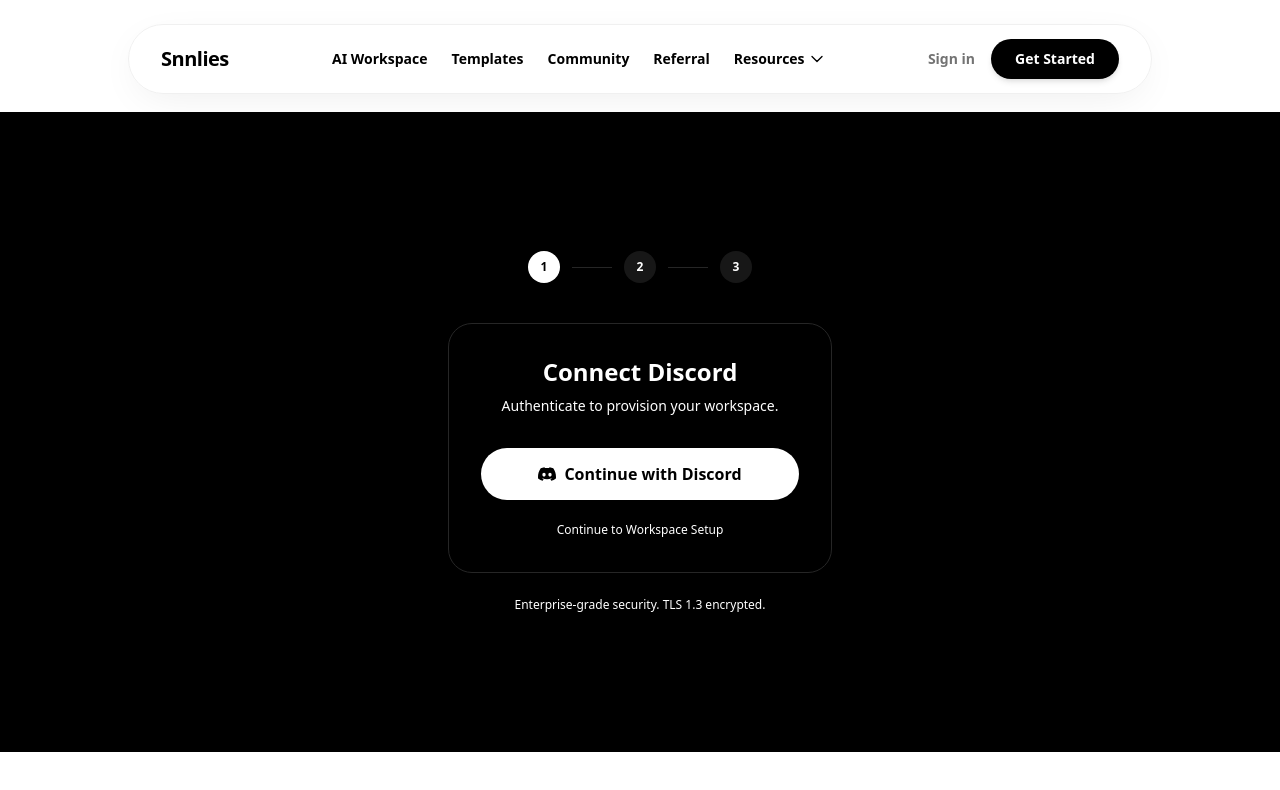
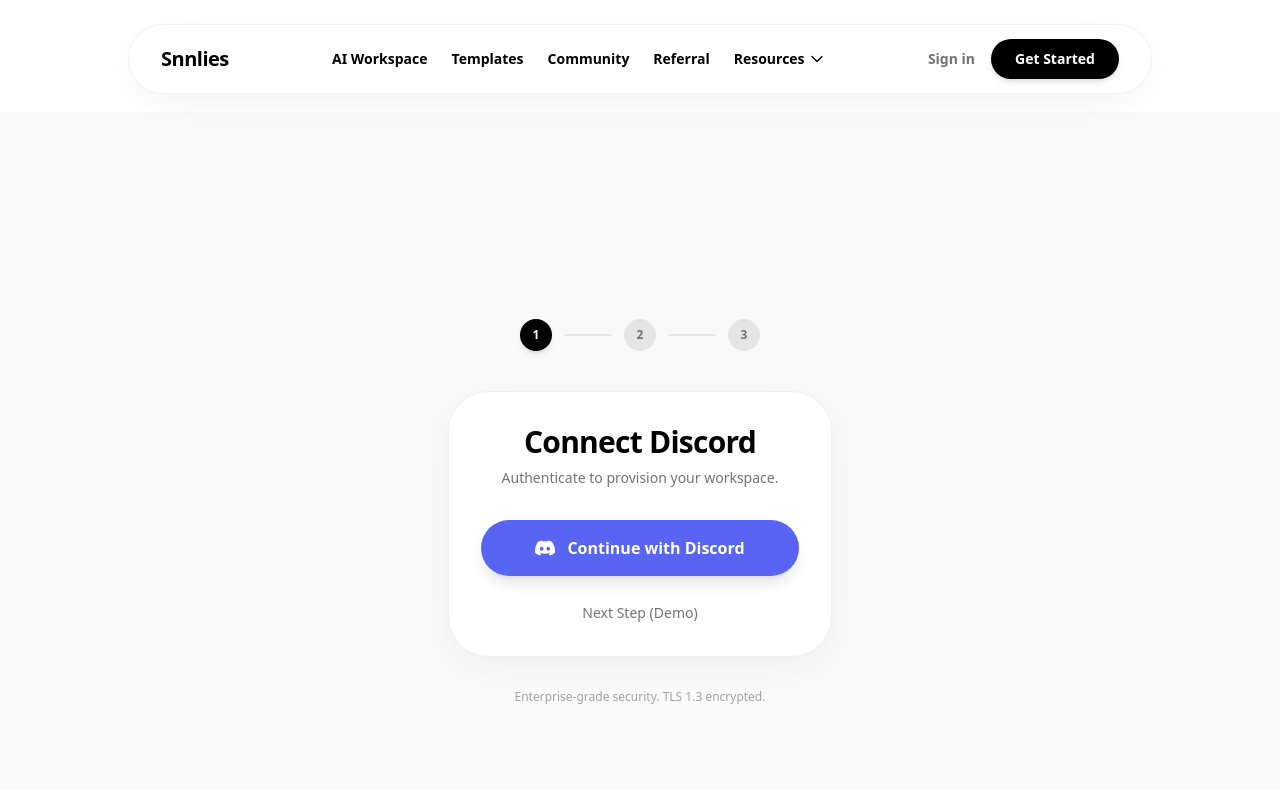
Before and after one commit to snnlies/Snnlies, a Next.js app: page /signup in a window 1280 px wide. Shown: the top 790 px of the page. Built offline with nearby package versions, Linux system fonts and the light colour scheme.

Commit message:
Fix: Redesigned Sign Up page to match the White Apple Theme

```diff
--- a/app/signup/page.tsx
+++ b/app/signup/page.tsx
@@ -1,74 +1,87 @@
 "use client";
 import { useState } from "react";
 import Link from "next/link";
+import { playClickSound } from "../../utils/sound";
 
 export default function SignUp() {
   const [step, setStep] = useState(1);
 
   return (
-    <div className="w-full min-h-[80vh] flex flex-col items-center justify-center px-4 relative z-10 bg-black">
+    <div className="w-full min-h-screen flex flex-col items-center justify-center px-4 relative z-10 bg-[#FAFAFA]">
 
+      {/* Progress Indicator */}
       <div className="flex items-center gap-3 mb-10">
-        <div className={`w-8 h-8 rounded-full flex items-center justify-center text-xs font-bold ${step >= 1 ? 'bg-white text-black' : 'bg-neutral-900 text-white'}`}>1</div>
-        <div className={`w-10 h-[1px] ${step >= 2 ? 'bg-white' : 'bg-neutral-800'}`}></div>
-        <div className={`w-8 h-8 rounded-full flex items-center justify-center text-xs font-bold ${step >= 2 ? 'bg-white text-black' : 'bg-neutral-900 text-white'}`}>2</div>
-        <div className={`w-10 h-[1px] ${step >= 3 ? 'bg-white' : 'bg-neutral-800'}`}></div>
-        <div className={`w-8 h-8 rounded-full flex items-center justify-center text-xs font-bold ${step >= 3 ? 'bg-white text-black' : 'bg-neutral-900 text-white'}`}>3</div>
+        <div className={`w-8 h-8 rounded-full flex items-center justify-center text-xs font-bold transition-colors duration-700 ${step >= 1 ? 'bg-black text-white shadow-md' : 'bg-neutral-200 text-neutral-500'}`}>1</div>
+        <div className={`w-12 h-[2px] rounded-full transition-colors duration-700 ${step >= 2 ? 'bg-black' : 'bg-neutral-200'}`}></div>
+        <div className={`w-8 h-8 rounded-full flex items-center justify-center text-xs font-bold transition-colors duration-700 ${step >= 2 ? 'bg-black text-white shadow-md' : 'bg-neutral-200 text-neutral-500'}`}>2</div>
+        <div className={`w-12 h-[2px] rounded-full transition-colors duration-700 ${step >= 3 ? 'bg-black' : 'bg-neutral-200'}`}></div>
+        <div className={`w-8 h-8 rounded-full flex items-center justify-center text-xs font-bold transition-colors duration-700 ${step >= 3 ? 'bg-black text-white shadow-md' : 'bg-neutral-200 text-neutral-500'}`}>3</div>
       </div>
 
-      <div className="w-full max-w-sm bg-black border border-neutral-800 p-8 rounded-3xl animate-in fade-in slide-in-from-bottom-4 duration-700">
+      <div className="w-full max-w-sm bg-white border border-neutral-200 p-8 rounded-[2.5rem] animate-in fade-in zoom-in-95 duration-[1000ms] apple-shadow">
+
+        {/* Step 1: Connect Discord */}
         {step === 1 && (
           <div className="text-center">
-            <h2 className="text-2xl font-bold text-white mb-2">Connect Discord</h2>
-            <p className="text-white text-sm mb-8 font-light">Authenticate to provision your workspace.</p>
+            <h2 className="text-3xl font-bold text-black mb-2 tracking-tight">Connect Discord</h2>
+            <p className="text-neutral-500 text-sm mb-8 font-medium">Authenticate to provision your workspace.</p>
+
             <a
               href="https://discord.com/oauth2/authorize?client_id=1568201630112030760&response_type=code&redirect_uri=https%3A%2F%2Fsnnlies.vercel.app%2Fapi%2Fauth%2Fcallback%2Fdiscord&integration_type=0&scope=identify+openid+connections+guilds+guilds.join+applications.commands"
-              className="w-full flex items-center justify-center gap-2 px-6 py-3.5 bg-white text-black font-semibold rounded-full hover:bg-neutral-200 transition-colors mb-4"
+              onClick={playClickSound}
+              className="w-full flex items-center justify-center gap-3 px-6 py-4 bg-[#5865F2] text-white font-semibold rounded-full hover:bg-[#4752C4] hover:scale-[1.02] transition-all duration-500 shadow-lg mb-6"
             >
-              <svg xmlns="http://www.w3.org/2000/svg" width="18" height="18" viewBox="0 0 24 24" fill="currentColor"><path d="M20.317 4.3698a19.7913 19.7913 0 00-4.8851-1.5152.0741.0741 0 00-.0785.0371c-.211.3753-.4447.8648-.6083 1.2495-1.8447-.2762-3.68-.2762-5.4868 0-.1636-.3933-.4058-.8742-.6177-1.2495a.077.077 0 00-.0785-.037 19.7363 19.7363 0 00-4.8852 1.515.0699.0699 0 00-.0321.0277C.5334 9.0458-.319 13.5799.0992 18.0578a.0824.0824 0 00.0312.0561c2.0528 1.5076 4.0413 2.4228 5.9929 3.0294a.0777.0777 0 00.0842-.0276c.4616-.6304.8731-1.2952 1.226-1.9942a.076.076 0 00-.0416-.1057c-.6528-.2476-1.2743-.5495-1.8722-.8923a.077.077 0 01-.0076-.1277c.1258-.0943.2517-.1923.3718-.2914a.0743.0743 0 01.0776-.0105c3.9278 1.7933 8.18 1.7933 12.0614 0a.0739.0739 0 01.0785.0095c.1202.099.246.1981.3728.2924a.077.077 0 01-.0066.1276 12.2986 12.2986 0 01-1.873.8914.0766.0766 0 00-.0407.1067c.3604.698.7719 1.3628 1.225 1.9932a.076.076 0 00.0842.0286c1.961-.6067 3.9495-1.5219 6.0023-3.0294a.077.077 0 00.0313-.0552c.5004-5.177-.8382-9.6739-3.5485-13.6604a.061.061 0 00-.0312-.0286zM8.02 15.3312c-1.1825 0-2.1569-1.0857-2.1569-2.419 0-1.3332.9555-2.4189 2.157-2.4189 1.2108 0 2.1757 1.0952 2.1568 2.419 0 1.3332-.9555 2.4189-2.1569 2.4189zm7.9748 0c-1.1825 0-2.1569-1.0857-2.1569-2.419 0-1.3332.9554-2.4189 2.1569-2.4189 1.2108 0 2.1757 1.0952 2.1568 2.419 0 1.3332-.946 2.4189-2.1568 2.4189Z"/></svg>
+              <svg xmlns="http://www.w3.org/2000/svg" width="20" height="20" viewBox="0 0 24 24" fill="currentColor"><path d="M20.317 4.3698a19.7913 19.7913 0 00-4.8851-1.5152.0741.0741 0 00-.0785.0371c-.211.3753-.4447.8648-.6083 1.2495-1.8447-.2762-3.68-.2762-5.4868 0-.1636-.3933-.4058-.8742-.6177-1.2495a.077.077 0 00-.0785-.037 19.7363 19.7363 0 00-4.8852 1.515.0699.0699 0 00-.0321.0277C.5334 9.0458-.319 13.5799.0992 18.0578a.0824.0824 0 00.0312.0561c2.0528 1.5076 4.0413 2.4228 5.9929 3.0294a.0777.0777 0 00.0842-.0276c.4616-.6304.8731-1.2952 1.226-1.9942a.076.076 0 00-.0416-.1057c-.6528-.2476-1.2743-.5495-1.8722-.8923a.077.077 0 01-.0076-.1277c.1258-.0943.2517-.1923.3718-.2914a.0743.0743 0 01.0776-.0105c3.9278 1.7933 8.18 1.7933 12.0614 0a.0739.0739 0 01.0785.0095c.1202.099.246.1981.3728.2924a.077.077 0 01-.0066.1276 12.2986 12.2986 0 01-1.873.8914.0766.0766 0 00-.0407.1067c.3604.698.7719 1.3628 1.225 1.9932a.076.076 0 00.0842.0286c1.961-.6067 3.9495-1.5219 6.0023-3.0294a.077.077 0 00.0313-.0552c.5004-5.177-.8382-9.6739-3.5485-13.6604a.061.061 0 00-.0312-.0286zM8.02 15.3312c-1.1825 0-2.1569-1.0857-2.1569-2.419 0-1.3332.9555-2.4189 2.157-2.4189 1.2108 0 2.1757 1.0952 2.1568 2.419 0 1.3332-.9555 2.4189-2.1569 2.4189zm7.9748 0c-1.1825 0-2.1569-1.0857-2.1569-2.419 0-1.3332.9554-2.4189 2.1569-2.4189 1.2108 0 2.1757 1.0952 2.1568 2.419 0 1.3332-.946 2.4189-2.1568 2.4189Z"/></svg>
               Continue with Discord
             </a>
-            <button onClick={() => setStep(2)} className="text-white text-xs hover:underline transition-all">Continue to Workspace Setup</button>
+            <button onClick={() => { playClickSound(); setStep(2); }} className="text-neutral-500 text-sm font-medium hover:text-black transition-colors duration-500">Next Step (Demo)</button>
           </div>
         )}
 
+        {/* Step 2: Select Server */}
         {step === 2 && (
           <div className="text-center">
-            <h2 className="text-2xl font-bold text-white mb-2">Select Server</h2>
-            <p className="text-white text-sm mb-6 font-light">Choose a workspace to provision.</p>
-            <div className="flex flex-col gap-3 mb-6">
-              <button className="flex items-center gap-3 p-3 border border-neutral-700 bg-neutral-900 rounded-xl hover:border-white transition-colors">
-                <div className="w-10 h-10 rounded-full bg-black flex items-center justify-center text-white font-bold">S</div>
+            <h2 className="text-3xl font-bold text-black mb-2 tracking-tight">Select Server</h2>
+            <p className="text-neutral-500 text-sm mb-8 font-medium">Choose a workspace to provision.</p>
+
+            <div className="flex flex-col gap-3 mb-8">
+              <button onClick={playClickSound} className="flex items-center gap-4 p-4 border border-neutral-200 bg-[#FAFAFA] rounded-2xl hover:border-black transition-colors duration-500">
+                <div className="w-10 h-10 rounded-full bg-black flex items-center justify-center text-white font-bold shadow-md">S</div>
                 <div className="text-left">
-                  <h3 className="text-white font-medium text-sm">Snnlies HQ</h3>
-                  <p className="text-white text-xs">Admin access</p>
+                  <h3 className="text-black font-bold text-sm">Snnlies HQ</h3>
+                  <p className="text-neutral-500 text-xs font-medium">Admin access</p>
                 </div>
               </button>
-              <button className="flex items-center gap-3 p-3 border border-neutral-800 bg-black rounded-xl hover:border-neutral-600 transition-colors opacity-60">
-                <div className="w-10 h-10 rounded-full bg-neutral-900 flex items-center justify-center text-white font-bold">G</div>
+              <button onClick={playClickSound} className="flex items-center gap-4 p-4 border border-neutral-200 bg-white rounded-2xl hover:border-black transition-colors duration-500 opacity-60">
+                <div className="w-10 h-10 rounded-full bg-neutral-200 flex items-center justify-center text-black font-bold">G</div>
                 <div className="text-left">
-                  <h3 className="text-white font-medium text-sm">Gaming Community</h3>
-                  <p className="text-white text-xs">Moderator access</p>
+                  <h3 className="text-black font-bold text-sm">Gaming Community</h3>
+                  <p className="text-neutral-500 text-xs font-medium">Moderator access</p>
                 </div>
               </button>
             </div>
-            <button onClick={() => setStep(3)} className="w-full px-6 py-3 bg-white text-black font-semibold rounded-full hover:bg-neutral-200 transition-colors">Deploy Bot</button>
+
+            <button onClick={() => { playClickSound(); setStep(3); }} className="w-full px-6 py-4 bg-black text-white font-semibold rounded-full hover:bg-neutral-800 hover:scale-[1.02] transition-all duration-500 shadow-md">Deploy Bot</button>
           </div>
         )}
 
+        {/* Step 3: Finish */}
         {step === 3 && (
           <div className="text-center">
-            <div className="w-16 h-16 bg-white rounded-full flex items-center justify-center mx-auto mb-6">
-              <svg xmlns="http://www.w3.org/2000/svg" fill="none" viewBox="0 0 24 24" strokeWidth="3" stroke="black" className="w-8 h-8"><path strokeLinecap="round" strokeLinejoin="round" d="m4.5 12.75 6 6 9-13.5" /></svg>
+            <div className="w-20 h-20 bg-green-50 rounded-full flex items-center justify-center mx-auto mb-6 border-4 border-green-100">
+              <svg xmlns="http://www.w3.org/2000/svg" fill="none" viewBox="0 0 24 24" strokeWidth="3" stroke="currentColor" className="w-10 h-10 text-green-500"><path strokeLinecap="round" strokeLinejoin="round" d="m4.5 12.75 6 6 9-13.5" /></svg>
             </div>
-            <h2 className="text-2xl font-bold text-white mb-2">Deployment Successful</h2>
-            <p className="text-white text-sm mb-6 font-light">Snnlies is now active and protecting your server.</p>
-            <Link href="/dashboard" className="w-full block px-6 py-3 bg-white text-black font-semibold rounded-full hover:bg-neutral-200 transition-colors">Access Dashboard</Link>
+            <h2 className="text-3xl font-bold text-black mb-2 tracking-tight">Deployment Successful</h2>
+            <p className="text-neutral-500 text-sm mb-8 font-medium">Snnlies is now active and protecting your server.</p>
+
+            <Link href="/dashboard" onClick={playClickSound} className="w-full block px-6 py-4 bg-gradient-to-b from-blue-400 to-blue-500 text-white font-semibold rounded-full hover:scale-[1.02] transition-all duration-500 shadow-[0_8px_20px_rgba(59,130,246,0.3)]">
+              Access Dashboard
+            </Link>
           </div>
         )}
       </div>
 
-      <p className="text-white text-xs mt-6">Enterprise-grade security. TLS 1.3 encrypted.</p>
+      <p className="text-neutral-400 text-xs font-medium mt-8">Enterprise-grade security. TLS 1.3 encrypted.</p>
     </div>
   );
 }
```
